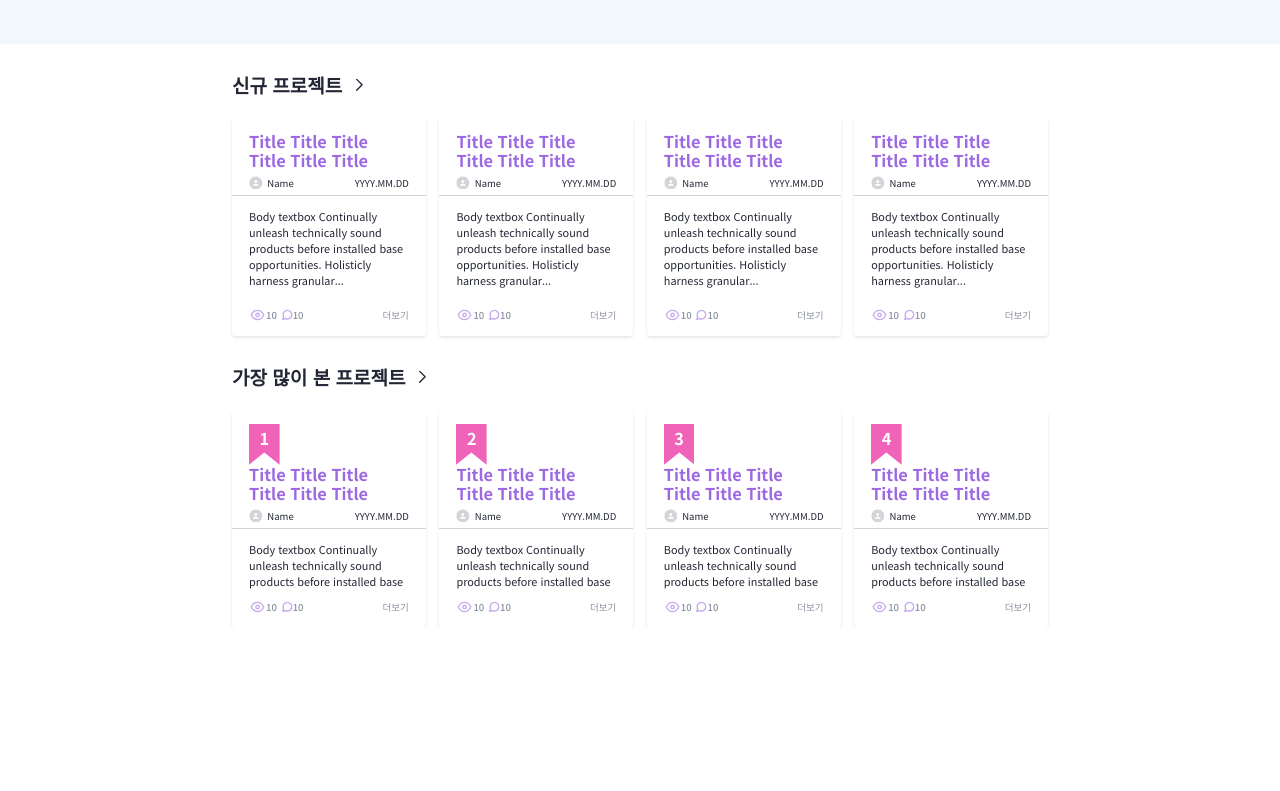
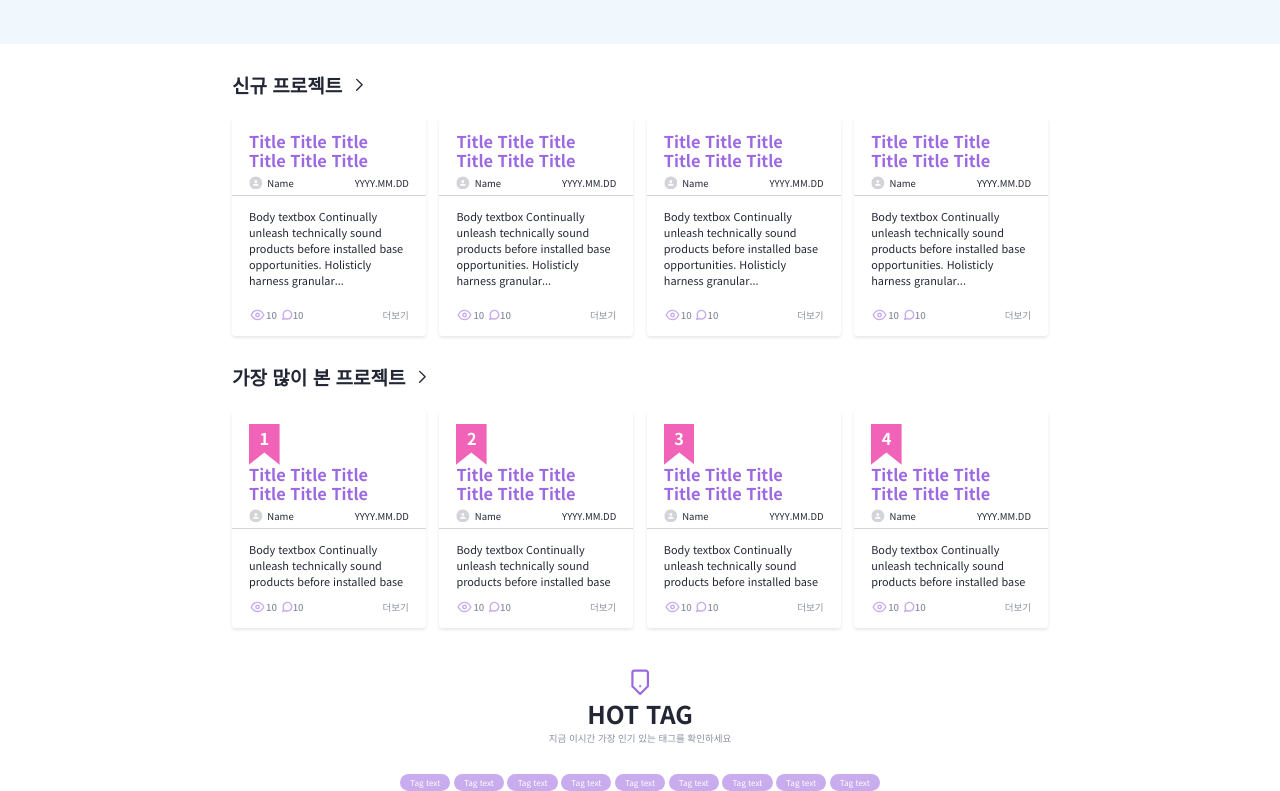
Before and after one commit to produce1886/pick-me-up, a Next.js app: page / in a window 1280 px wide. Shown: the part 337-1128 px from the top of the page. Before the commit the page ends 965 px from the top, so only its background shows below. Built offline with nearby package versions, Linux system fonts and the light colour scheme.

Commit message:
Add hot tag component

```diff
--- a/pages/index.js
+++ b/pages/index.js
@@ -2,14 +2,22 @@ import Head from "next/head";
 import Gnb from "../src/components/organisms/Gnb";
 import Banner from "../src/components/organisms/Banner";
 import Preview from "../src/components/templates/Preview";
+import HotTag from "../src/components/organisms/HotTag";
+import styled from "styled-components";
 
 export default function Home() {
   return (
-    <>
+    <Wrapper>
       <Gnb></Gnb>
       <Banner></Banner>
       <Preview type="new"></Preview>
       <Preview type="most"></Preview>
-    </>
+      <HotTag></HotTag>
+    </Wrapper>
   );
 }
+
+const Wrapper = styled.div`
+  width: 100%;
+  min-height: 100%;
+`;
--- /dev/null
+++ b/src/components/atoms/Button/Tag.js
@@ -0,0 +1,13 @@
+import styled from "styled-components";
+
+export default styled.button`
+  width: fit-content;
+  height: 1rem;
+  border-radius: 0.5rem;
+  background-color: #c8acee;
+  justify-content: center;
+  align-items: center;
+  padding: 0 0.6rem 0 0.6rem;
+  border: none;
+  margin: 0 0.1rem 0 0.1rem;
+`;
--- /dev/null
+++ b/src/components/molecules/Button/Tag.js
@@ -0,0 +1,20 @@
+import Text from "../../atoms/Text";
+import Wrapper from "../../atoms/Button/Tag";
+import Link from "next/link";
+import styled from "styled-components";
+
+export default function Button(props) {
+  return (
+    <Link href={props.link}>
+      <A>
+        <Wrapper>
+          <Text level={0} color="#fff">
+            {props.text}
+          </Text>
+        </Wrapper>
+      </A>
+    </Link>
+  );
+}
+
+const A = styled.a``;
--- /dev/null
+++ b/src/components/organisms/HotTag.js
@@ -0,0 +1,67 @@
+import Row from "../atoms/Row";
+import Col from "../atoms/Col";
+import Icon from "../atoms/Icon/Tag";
+import styled from "styled-components";
+import Text from "../atoms/Text";
+import Tag from "../molecules/Button/Tag";
+
+export default function HotTag() {
+  return (
+    <Wrapper>
+      <InnerWrapper>
+        <Col>
+          <Div>
+            <Icon
+              style={{ width: "2rem", height: "2rem" }}
+              fill="#9c69e2"
+            ></Icon>
+            <Text color="#232735" level={12} weight="bold">
+              HOT TAG
+            </Text>
+            <Text color="#8b90a0" level={1}>
+              지금 이시간 가장 인기 있는 태그를 확인하세요
+            </Text>
+          </Div>
+          <Row>
+            <Tag text="Tag text" link=""></Tag>
+            <Tag text="Tag text" link=""></Tag>
+            <Tag text="Tag text" link=""></Tag>
+            <Tag text="Tag text" link=""></Tag>
+            <Tag text="Tag text" link=""></Tag>
+            <Tag text="Tag text" link=""></Tag>
+            <Tag text="Tag text" link=""></Tag>
+            <Tag text="Tag text" link=""></Tag>
+            <Tag text="Tag text" link=""></Tag>
+          </Row>
+        </Col>
+      </InnerWrapper>
+    </Wrapper>
+  );
+}
+
+const Wrapper = styled.div`
+  width: 100%;
+  box-sizing: border-box;
+  margin: 2rem 0 2rem 0;
+  align-items: center;
+  display: flex;
+  justify-content: center;
+`;
+
+const InnerWrapper = styled.div`
+  max-width: 1200px;
+  width: 48rem;
+  height: 100%;
+  align-items: center;
+  display: flex;
+  justify-content: center;
+  box-sizing: border-box;
+`;
+
+const Div = styled.div`
+  margin-bottom: 1.2rem;
+  align-items: center;
+  display: flex;
+  justify-content: center;
+  flex-direction: column;
+`;
```
